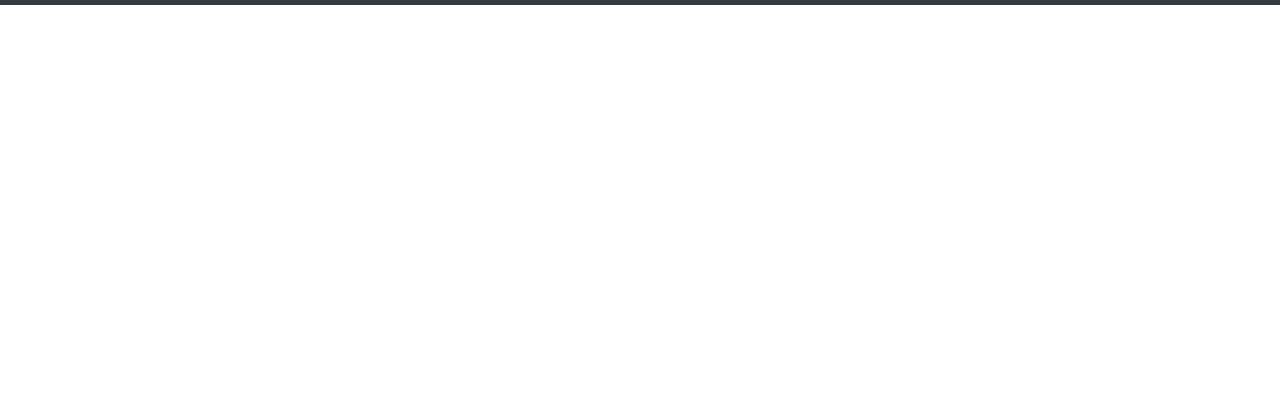
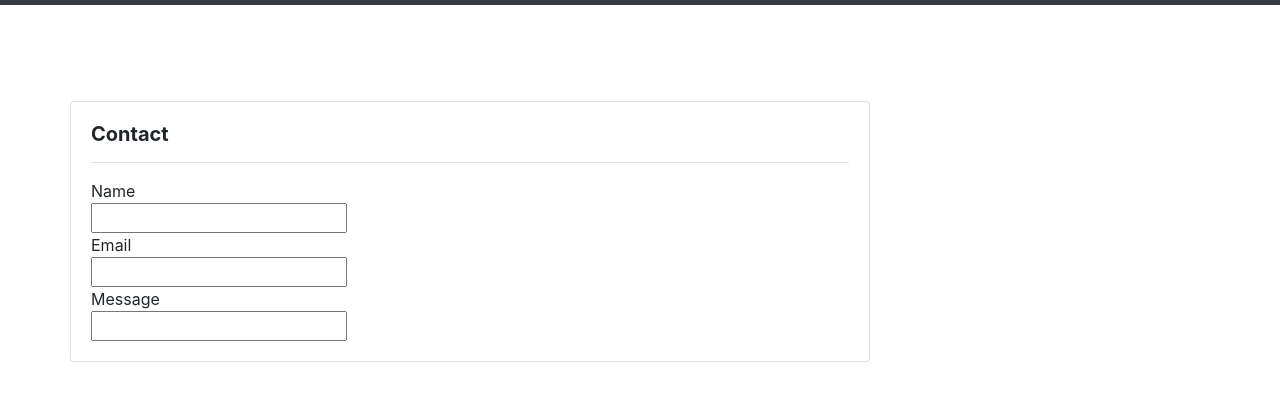
Before and after one commit to DevDan13/Responsive-Portfolio, a plain HTML site: page contact.html in a window 1280 px wide. Shown: the part 51-452 px from the top of the page. Drawn offline with nearby package versions, Linux system fonts and the light colour scheme.

Commit message:
Added a card and used the form fields to vreate a name, message, and email box

```diff
--- a/contact.html
+++ b/contact.html
@@ -23,6 +23,32 @@
           </div>
         </div>
       </nav>
+    <br><br><br><br>
+
+    <div class="container">
+        <div class="row">
+
+            <div class="card" style="width: 50rem;" style="height: 50 rem">
+                <div class="card-body">
+                <h5 class="card-title"><strong>Contact</strong></h5>
+                <hr>
+
+                <form action=""> Name </form>
+                <input type="text">
+
+                <form action=""> Email </form>
+                <input type="text">
+
+                <form action=""> Message </form>
+                <input type="text">
+
+                </div>
+
+            </div>
+
+        </div>
+    </div>
+
 
 </body>
 
```
